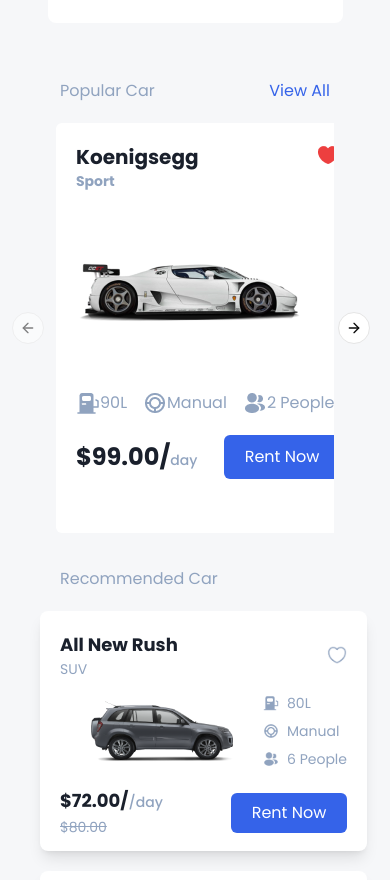
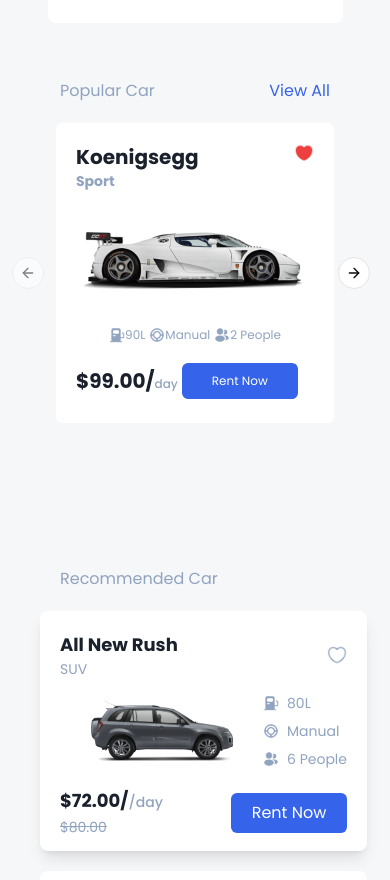
Before and after one commit to Umm-e-Hani02/figma-to-nextjs-hackathon-challenge, a Next.js app: page / in a window 390 px wide. Shown: the part 860-1740 px from the top of the page. Built offline with nearby package versions, Linux system fonts and the light colour scheme.

Commit message:
Converted Figma design to responsive Next.js app

```diff
--- a/src/app/home/CatalogueCard.tsx
+++ b/src/app/home/CatalogueCard.tsx
@@ -22,8 +22,9 @@
   actualPrice?: string;
 }) => {
   return (
-    <div className="w-[304px] h-[410px] rounded-md flex flex-col bg-[#FFFFFF] p-5">
-      <div className="flex justify-between">
+    <div className=" md:w-[304px] h-[300px] md:h-[410px] rounded-md flex flex-col bg-[#FFFFFF] p-5 mx-auto">
+      {/* Header Section */}
+      <div className="flex justify-between items-start">
         <div className="flex flex-col">
           <h2 className="text-[#1A202C] font-bold text-xl flex flex-col">
             {carName}
@@ -31,37 +32,54 @@
           </h2>
         </div>
         <div>
-          <img src={like} alt="" />
+          <img src={like} alt="Like icon" className="w-5 h-5 sm:w-6 sm:h-6" />
         </div>
       </div>
-      <div className="my-16">
-        <img src={carImgSrc} alt={carImgAlt} />
+
+      {/* Image Section */}
+      <div className="my-8 sm:my-16 flex justify-center">
+        <img
+          src={carImgSrc}
+          alt={carImgAlt}
+          className="max-h-40 sm:max-h-64 object-contain"
+        />
       </div>
-      <div className="flex gap-4 mb-5">
-        <p className="text-[#90A3BF] flex">
-          <img src="carcard/gas-station.png" alt="" />
+
+      {/* Features Section */}
+      <div className="flex gap-x-1 text-nowrap md:gap-4 mb-5 justify-center sm:justify-start">
+        <p className="text-[#90A3BF] flex items-center md:gap-2 text-xs sm:text-sm">
+          <img
+            src="carcard/gas-station.png"
+            alt="Gasoline Icon"
+            className="w-4 h-4"
+          />
           {gasoline}
         </p>
-        <p className="text-[#90A3BF] flex">
-          <img src="carcard/manual.png" alt="" />
+        <p className="text-[#90A3BF] flex items-center md:gap-2 text-xs sm:text-sm">
+          <img src="carcard/manual.png" alt="Car Icon" className="w-4 h-4" />
           {car}
         </p>
-        <p className="text-[#90A3BF] flex">
-          <img src="carcard/people.png" alt="" />
+        <p className="text-[#90A3BF] flex items-center md:gap-2 text-xs sm:text-sm">
+          <img
+            src="carcard/people.png"
+            alt="Capacity Icon"
+            className="w-4 h-4"
+          />
           {capacity}
         </p>
       </div>
-      <div className="flex justify-between items-center mb-4">
+
+      <div className="flex md:justify-between items-center mb-4 gap-x-1">
         <div className="flex flex-col">
           <div>
-            <p className="text-[#1A202C] font-bold text-2xl">
+            <p className="text-[#1A202C] font-bold text-xl md:text-2xl">
               {price}
-              <span className="text-sm text-[#90A3BF] font-medium">day</span>
+              <span className="text-xs md:text-sm text-[#90A3BF] font-medium">day</span>
             </p>
             <del className="text-sm text-[#90A3BF]">{actualPrice}</del>
           </div>
         </div>
-        <button className="bg-[#3563E9] w-[116px] h-11 rounded-md text-center text-white hover:bg-[#3159d1]">
+        <button className="bg-[#3563E9] text-xs md:text-base w-[116px] h-9 md:h-11 rounded-md text-center text-white hover:bg-[#3159d1]">
           Rent Now
         </button>
       </div>
```
